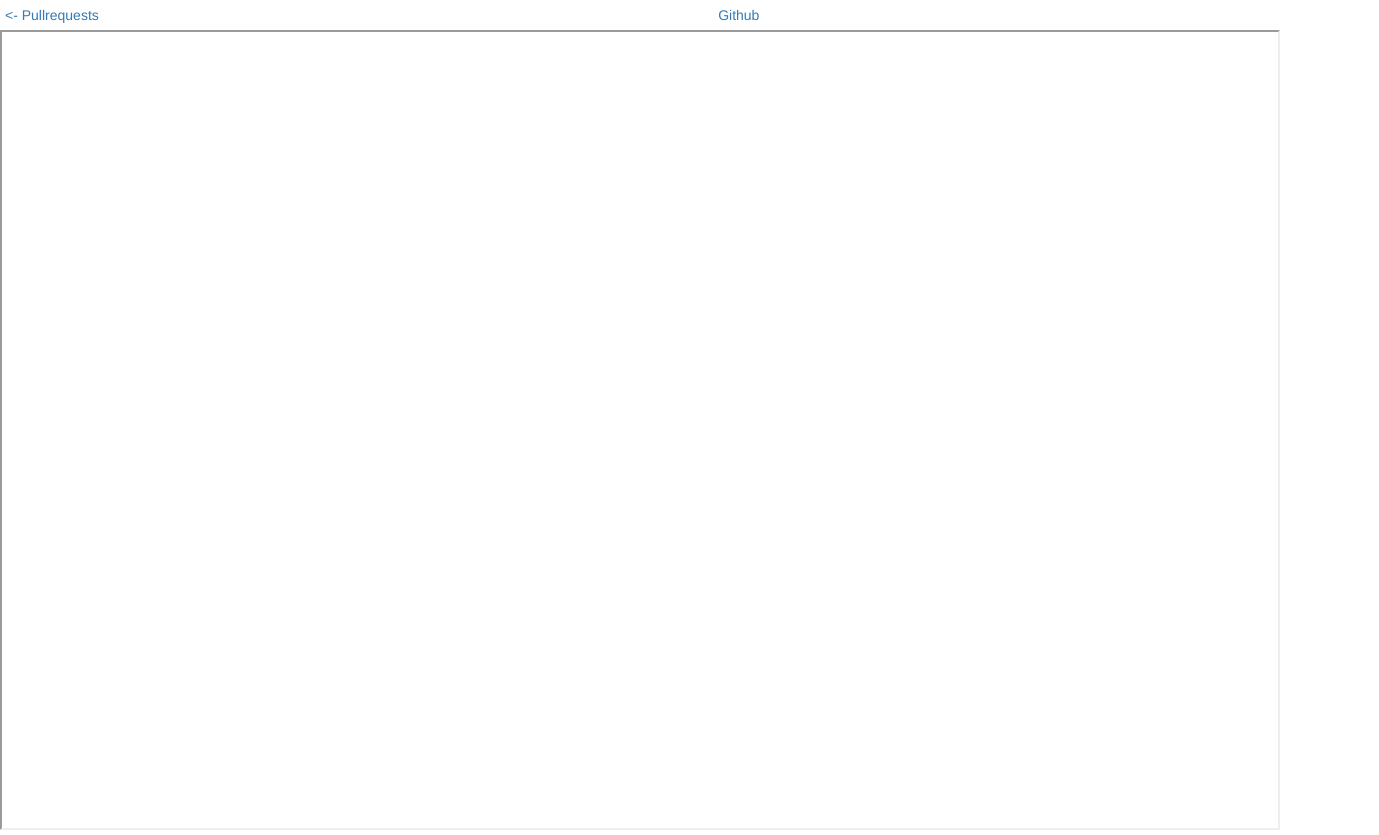
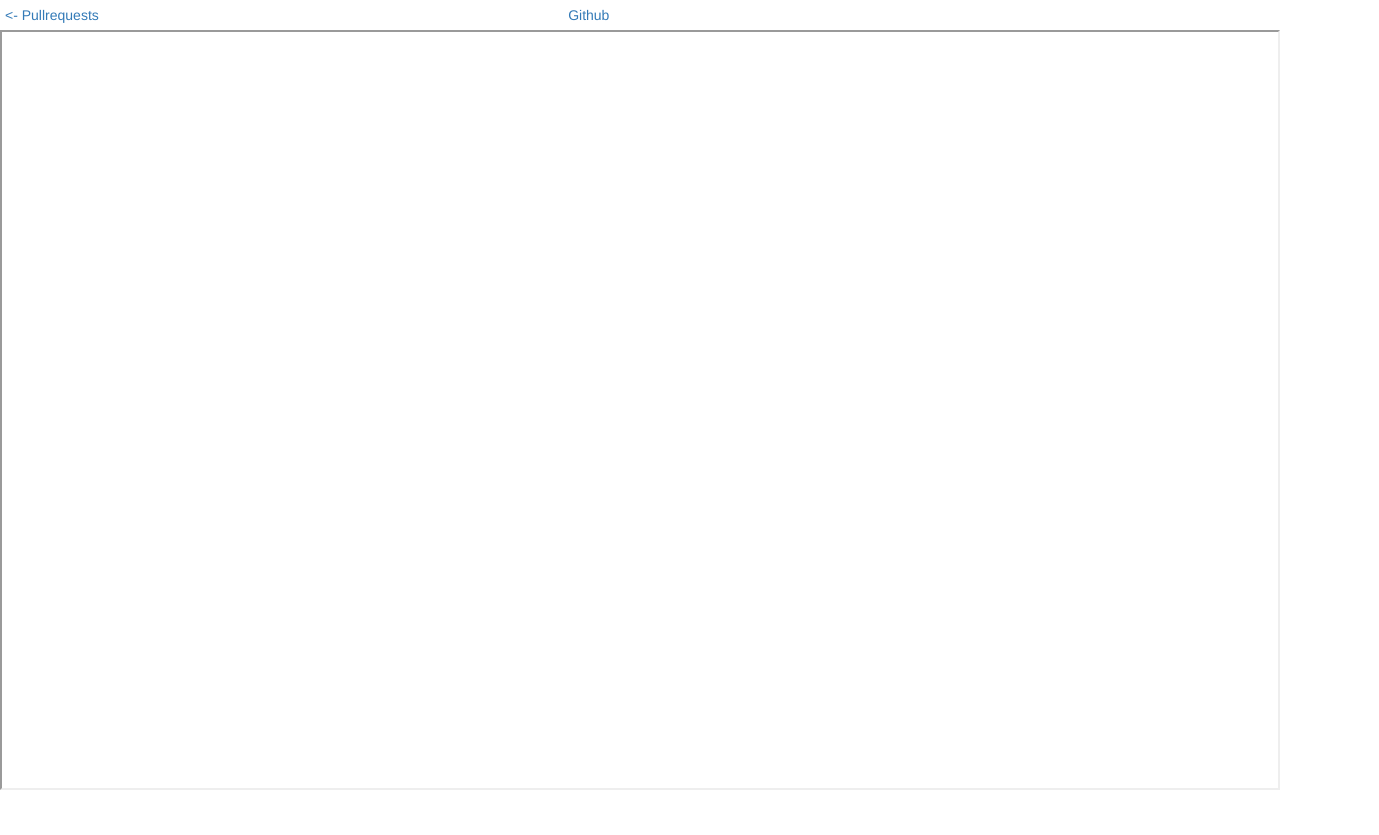
Before and after one commit to threejsworker/threejsworker, a website: page static/viewpullrequest.html in a window 1280 px wide. Shown: the whole page, 1379 px wide, since content can reach past the window. After the commit the page ends 800 px from the top, so only its background shows below. Drawn offline with Linux system fonts and the light colour scheme.

Commit message:
fix layou

```diff
--- a/static/viewpullrequest.html
+++ b/static/viewpullrequest.html
@@ -23,12 +23,12 @@
             }
             #github {
 				position: absolute;
-				width: 100%;
+				width: calc(100% - 300px);
 				text-align: center;
 			}
             #viewer {
                 width: 100%;
-                height :100%;
+                height :calc(100% - 40px);
             }
         </style>
 	</head>
```
